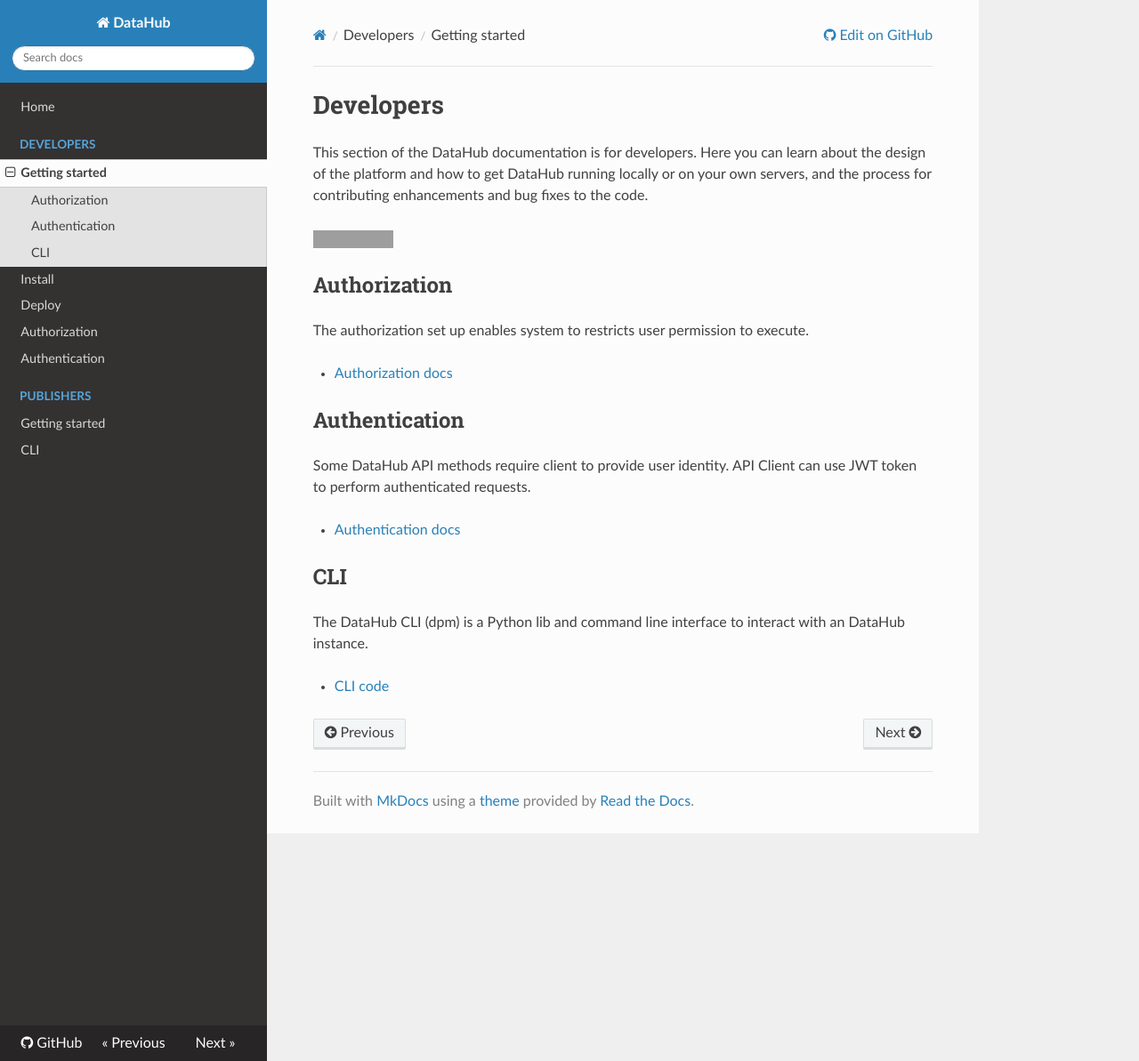
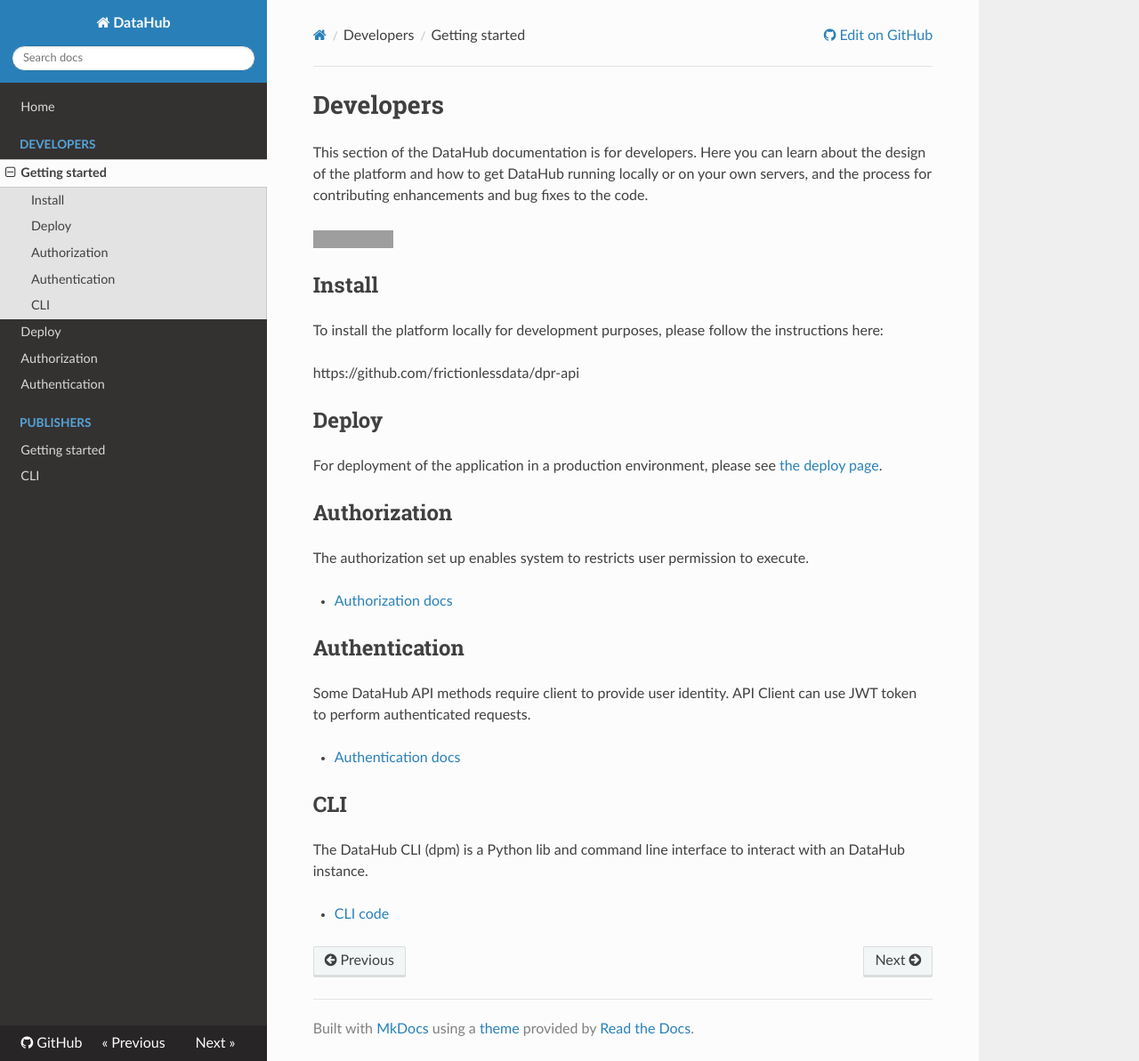
Before and after one commit to datopian/datahub-docs-tech, an MkDocs documentation site: the page built from docs/developers/index.md, in a window 1280 px wide and 1193 px high. Shown: the whole window at 89% size. Built offline with MkDocs 1.6.1, drawn with Linux system fonts in a browser that asks for light colours; nearby versions of some CDN libraries; a script that is not in the unit is left out; old or Windows-style settings are respelled for this version of MkDocs; grey boxes are pictures that could not be loaded.

Commit message:
[isntall][xs]: install page moved in getting started - refs #25

```diff
--- a/docs/developers/index.md
+++ b/docs/developers/index.md
@@ -4,7 +4,20 @@
 
 [![Gitter](https://img.shields.io/gitter/room/frictionlessdata/chat.svg)](https://gitter.im/frictionlessdata/chat)
 
+## Install
+
+To install the platform locally for development purposes, please follow the instructions here:
+
+https://github.com/frictionlessdata/dpr-api
+
+## Deploy
+
+For deployment of the application in a production environment, please see [the deploy page][deploy].
+
+[deploy]: deploy/
+
 ## Authorization
+
 The authorization set up enables system to restricts user permission to execute.
 
 - [Authorization docs](authorization/)
--- a/mkdocs.yml
+++ b/mkdocs.yml
@@ -9,7 +9,6 @@
 - Home: 'index.md'
 - Developers:
   - 'Getting started': developers/index.md
-  - Install: developers/install.md
   - Deploy: developers/deploy.md
   - Authorization: developers/authorization.md
   - Authentication: developers/authentication.md
```
Also changed, not shown: docs/developers/install.md (deleted, +0 -4 lines).
